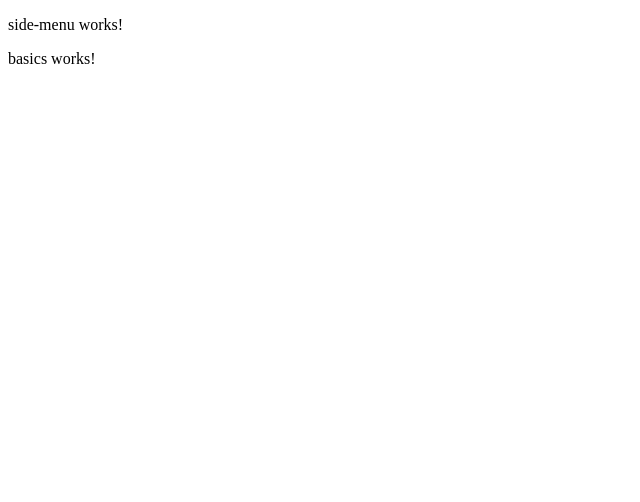
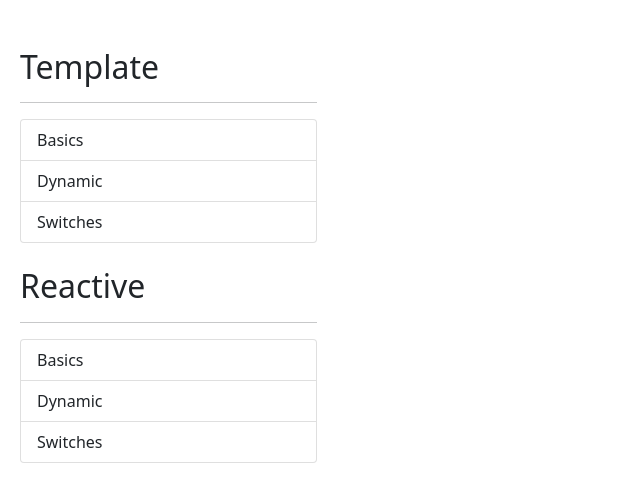
Before and after one commit to jjnorris31/angular-forms, an Angular app: page / in a window 1280 px wide. Before the commit this address led to /templates/basics. Shown: the top 502 px of the page, without its empty margins (0-640 px from the left). Built offline with nearby package versions, Linux system fonts and the light colour scheme.

Commit message:
feat: added menu items to side menu component

```diff
--- a/src/app/app-routing.module.ts
+++ b/src/app/app-routing.module.ts
@@ -7,7 +7,7 @@ const routes: Routes = [
     redirectTo: "templates",
   },
   {
-    path: "templates",
+    path: "template",
     loadChildren: () => import("./template/template.module").then(m => m.TemplateModule),
   },
   {
--- a/src/app/app.component.html
+++ b/src/app/app.component.html
@@ -1,5 +1,5 @@
-<div class="row mt-5">
-  <div class="col-4">
+<div class="row mt-5 ms-2">
+  <div class="col-3">
     <app-side-menu></app-side-menu>
   </div>
 
--- a/src/app/shared/shared.module.ts
+++ b/src/app/shared/shared.module.ts
@@ -1,6 +1,7 @@
 import { NgModule } from '@angular/core';
 import { CommonModule } from '@angular/common';
 import { SideMenuComponent } from './side-menu/side-menu.component';
+import {RouterModule} from "@angular/router";
 
 
 
@@ -9,7 +10,8 @@ import { SideMenuComponent } from './side-menu/side-menu.component';
     SideMenuComponent
   ],
   imports: [
-    CommonModule
+    CommonModule,
+    RouterModule
   ],
   exports: [
     SideMenuComponent
--- a/src/app/shared/side-menu/side-menu.component.html
+++ b/src/app/shared/side-menu/side-menu.component.html
@@ -1 +1,27 @@
-<p>side-menu works!</p>
+<h2>Template</h2>
+<hr>
+
+<ul class="list-group">
+  <li class="list-group-item"
+      style="cursor: pointer"
+      *ngFor="let item of templateMenu"
+      routerLinkActive="active"
+      [routerLink]="item.route">
+    {{item.text}}
+  </li>
+</ul>
+
+<br>
+
+<h2>Reactive</h2>
+<hr>
+
+<ul class="list-group">
+  <li class="list-group-item"
+      style="cursor: pointer"
+      *ngFor="let item of reactiveMenu"
+      routerLinkActive="active"
+      [routerLink]="item.route">
+    {{item.text}}
+  </li>
+</ul>
--- a/src/app/shared/side-menu/side-menu.component.ts
+++ b/src/app/shared/side-menu/side-menu.component.ts
@@ -1,4 +1,9 @@
 import { Component, OnInit } from '@angular/core';
+
+interface MenuItem {
+  text: string,
+  route: string,
+}
 
 @Component({
   selector: 'app-side-menu',
@@ -7,6 +12,36 @@ import { Component, OnInit } from '@angular/core';
 })
 export class SideMenuComponent implements OnInit {
 
+  public templateMenu: MenuItem[] = [
+    {
+      text: "Basics",
+      route: "template/basics",
+    },
+    {
+      text: "Dynamic",
+      route: "template/dynamic",
+    },
+    {
+      text: "Switches",
+      route: "template/switches",
+    }
+  ]
+
+  public reactiveMenu: MenuItem[] = [
+    {
+      text: "Basics",
+      route: "reactive/basics",
+    },
+    {
+      text: "Dynamic",
+      route: "reactive/dynamic",
+    },
+    {
+      text: "Switches",
+      route: "reactive/switches",
+    }
+  ]
+
   constructor() { }
 
   ngOnInit(): void {
--- a/src/index.html
+++ b/src/index.html
@@ -5,6 +5,8 @@
   <title>Forms</title>
   <base href="/">
   <meta name="viewport" content="width=device-width, initial-scale=1">
+  <link href="https://cdn.jsdelivr.net/npm/bootstrap@5.1.3/dist/css/bootstrap.min.css" rel="stylesheet" integrity="sha384-1BmE4kWBq78iYhFldvKuhfTAU6auU8tT94WrHftjDbrCEXSU1oBoqyl2QvZ6jIW3" crossorigin="anonymous">
+  <script src="https://cdn.jsdelivr.net/npm/bootstrap@5.1.3/dist/js/bootstrap.bundle.min.js" integrity="sha384-ka7Sk0Gln4gmtz2MlQnikT1wXgYsOg+OMhuP+IlRH9sENBO0LRn5q+8nbTov4+1p" crossorigin="anonymous"></script>
   <link rel="icon" type="image/x-icon" href="favicon.ico">
 </head>
 <body>
```
